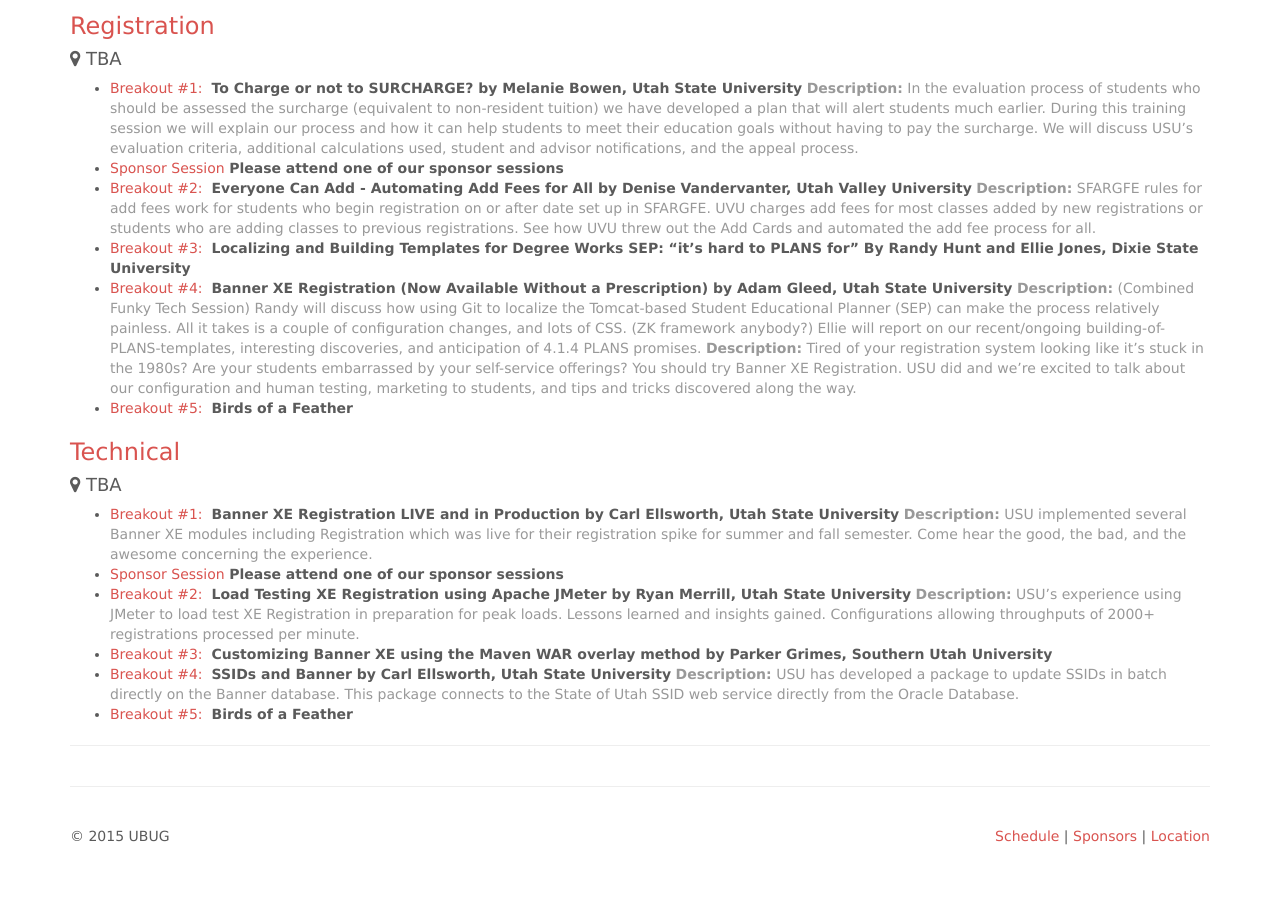
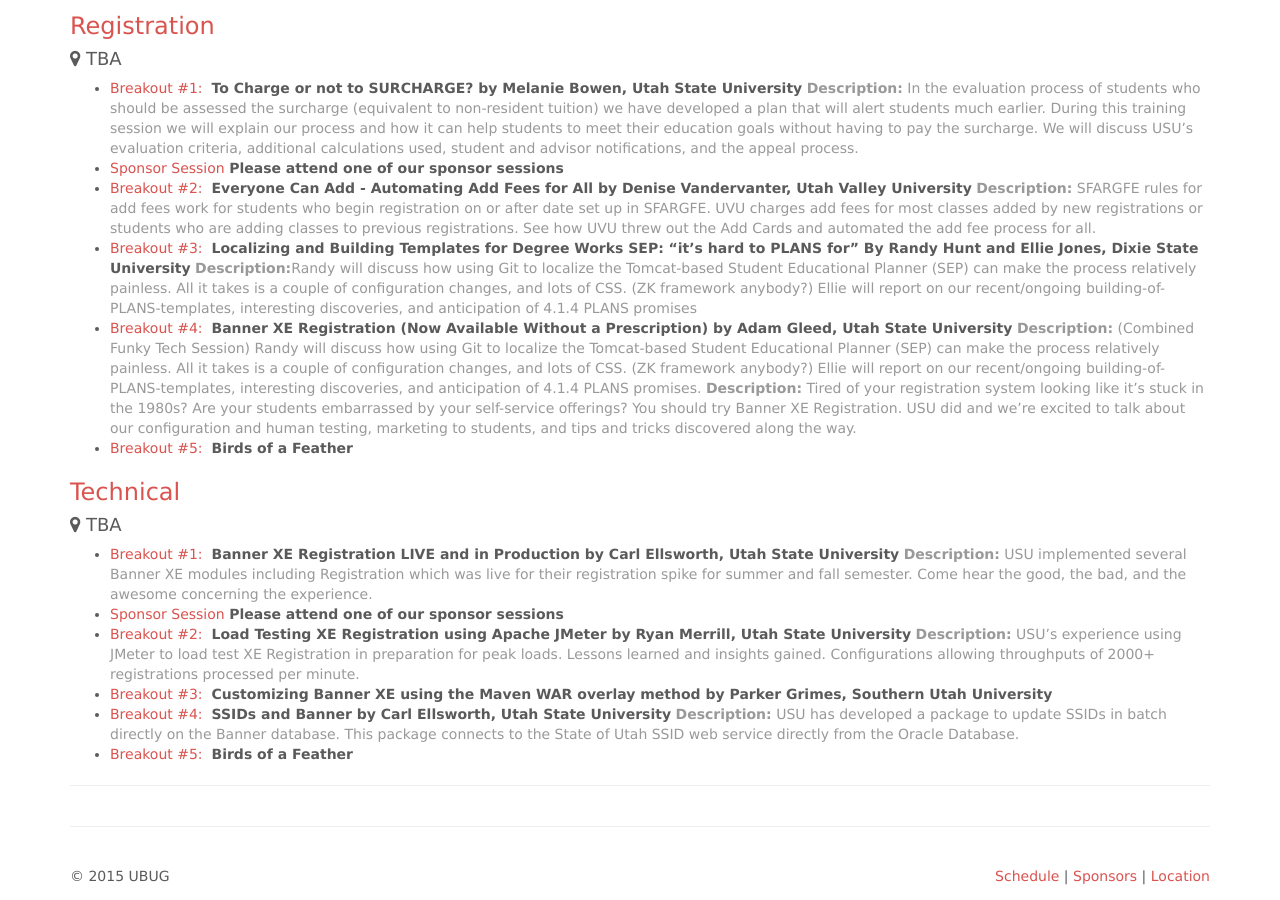
Before and after one commit to ubug/ubug.github.io, a Jekyll site: the page built from schedule/index.md, in a window 1280 px wide and 900 px high, scrolled down 3273 px. Built offline with Jekyll 4.4.1, drawn with Linux system fonts in a browser that asks for light colours; nearby versions of some CDN libraries; Markdown is read by kramdown in place of the engine named in the settings.

Commit message:
description

```diff
--- a/schedule/index.md
+++ b/schedule/index.md
@@ -148,6 +148,7 @@
 * <span class="text-primary">Breakout #2:</span>  **Everyone Can Add - Automating Add Fees for All by Denise Vandervanter, Utah Valley University**
   <span class="text-muted">**Description:** SFARGFE rules for add fees work for students who begin registration on or after date set up in SFARGFE. UVU charges add fees for most classes added by new registrations or students who are adding classes to previous registrations. See how UVU threw out the Add Cards and automated the add fee process for all.</span>
 * <span class="text-primary">Breakout #3:</span>  **Localizing and Building Templates for Degree Works SEP: "it's hard to PLANS for" By Randy Hunt and Ellie Jones, Dixie State University**
+  <span class="text-muted">**Description:**Randy will discuss how using Git to localize the Tomcat-based Student Educational Planner (SEP) can make the process relatively painless. All it takes is a couple of configuration changes, and lots of CSS. (ZK framework anybody?) Ellie will report on our recent/ongoing building-of-PLANS-templates, interesting discoveries, and anticipation of 4.1.4 PLANS promises</span>
 * <span class="text-primary">Breakout #4:</span>  **Banner XE Registration (Now Available Without a Prescription) by Adam Gleed, Utah State University**
   <span class="text-muted">**Description:** (Combined Funky Tech Session) Randy will discuss how using Git to localize the Tomcat-based Student Educational Planner (SEP) can make the process relatively painless. All it takes is a couple of configuration changes, and lots of CSS. (ZK framework anybody?) Ellie will report on our recent/ongoing building-of-PLANS-templates, interesting discoveries, and anticipation of 4.1.4 PLANS promises.</span>
   <span class="text-muted">**Description:** Tired of your registration system looking like it’s stuck in the 1980s? Are your students embarrassed by your self-service offerings? You should try Banner XE Registration. USU did and we’re excited to talk about our configuration and human testing, marketing to students, and tips and tricks discovered along the way.</span>
```
